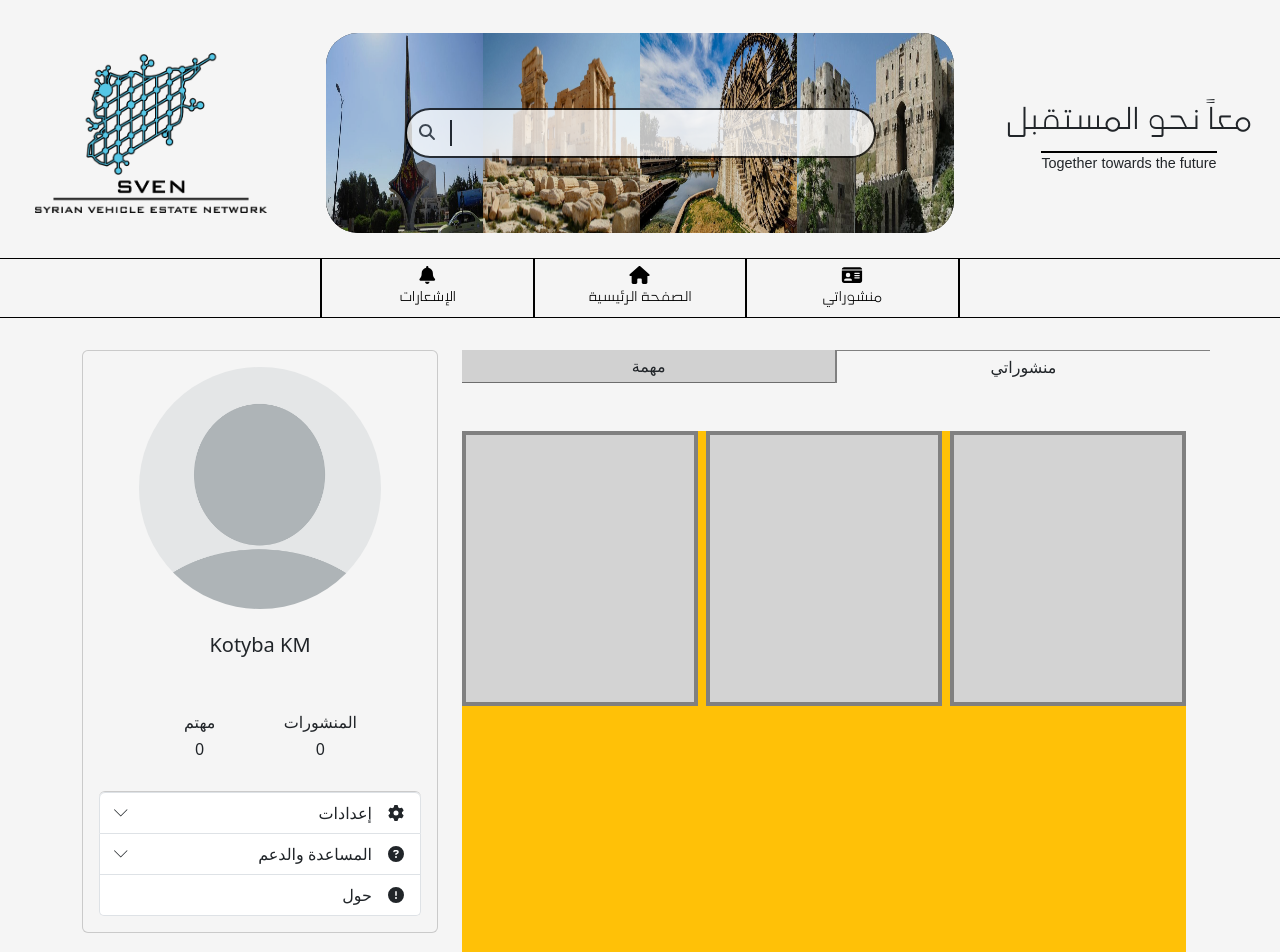
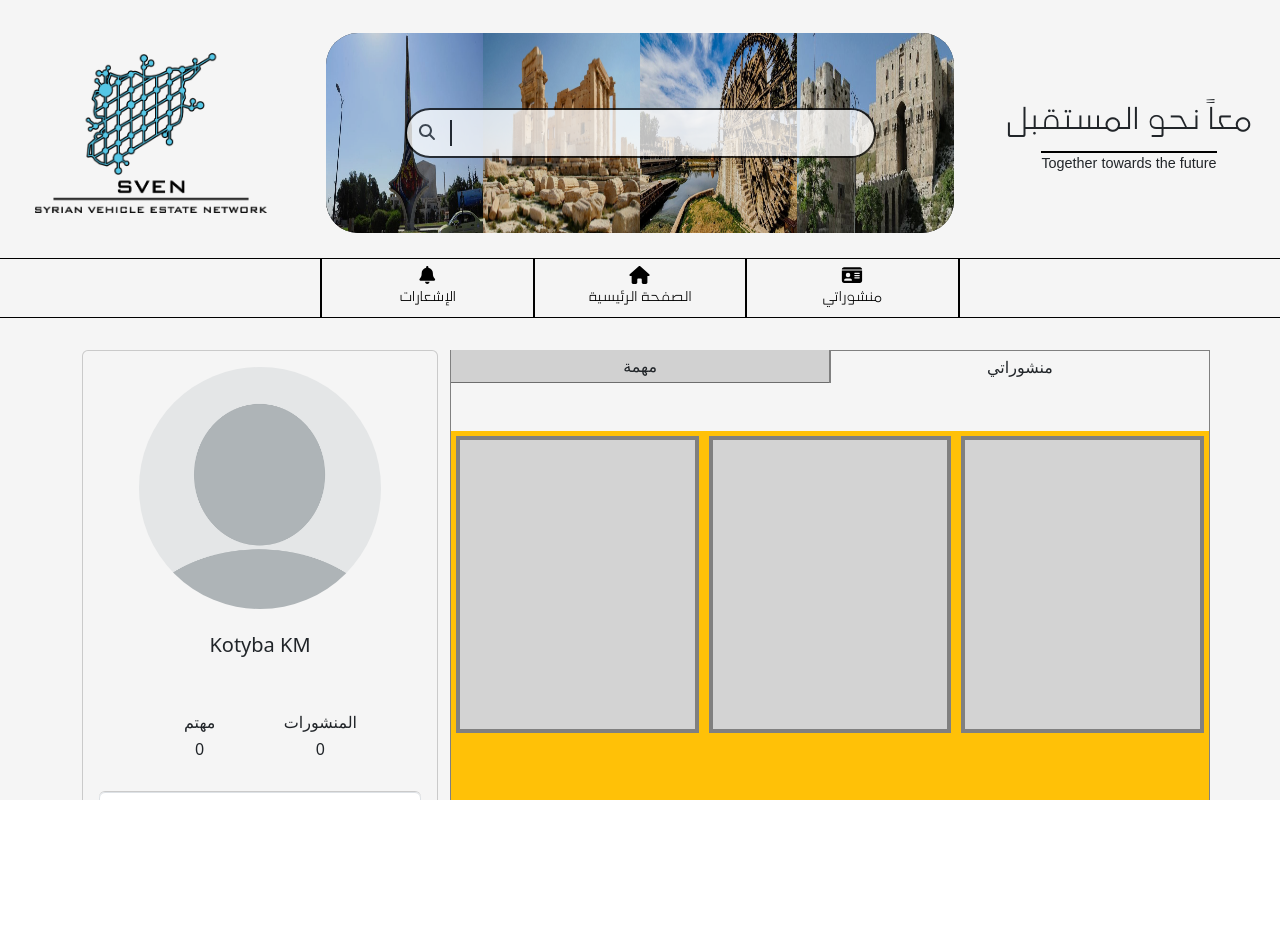
Before and after one commit to kotyba-km/SVEN, a React (Vite) app: page /profile in a window 1280 px wide. Shown: the top 952 px of the page. After the commit the page ends 800 px from the top, so only its background shows below. Built offline with nearby package versions, Linux system fonts and the light colour scheme; a web font is replaced by a local one.

Commit message:
profile hero page V-0.4

```diff
--- /dev/null
+++ b/src/components/NotificationsHero.jsx
@@ -0,0 +1,5 @@
+import styles from "./notificationsHero.module.css";
+import "bootstrap/dist/css/bootstrap.min.css";
+export default function NotificationsHero() {
+  return <div></div>;
+}
--- a/src/components/ProfileHero.jsx
+++ b/src/components/ProfileHero.jsx
@@ -19,30 +19,31 @@ export default function ProfileHero() {
   };
   return (
     <div className={`w-100 d-flex justify-content-center ${styles.bgSmoke}`}>
-      <Container className={`w-100 pt-4 mx-0`}>
-        <Row>
+      <Container className={`w-100 pt-4 mx-0 ${styles.profileContainer}`}>
+        <Row className={`justify-content-center`}>
           <Col
-            lg={4}
-            className="d-flex justify-content-center align-items-center"
+            md={4}
+            sm={11}
+            className={`d-flex justify-content-center align-items-center ${styles.acountContainer}`}
           >
             <Card
               className={`w-100 d-flex justify-content-center align-items-center p-3 bg-white mb-5 ${styles.bgSmoke}`}
             >
               <Card.Img
-                className="w-75 rounded-circle mb-4"
+                className={`w-75 rounded-circle mb-4 ${styles.cardImg}`}
                 variant="top"
                 src="./images/blank-profile-picture-973460_1280.png"
               />
               <Card.Title>Kotyba KM</Card.Title>
               <Row className="mt-5 w-75">
                 <Col
-                  lg={6}
+                  xs={6}
                   className="d-flex justify-content-center align-items-center"
                 >
                   <h6>مهتم</h6>
                 </Col>
                 <Col
-                  lg={6}
+                  xs={6}
                   className="d-flex justify-content-center align-items-center"
                 >
                   <h6>المنشورات</h6>
@@ -50,13 +51,13 @@ export default function ProfileHero() {
               </Row>
               <Row className="w-75 ">
                 <Col
-                  lg={6}
+                  xs={6}
                   className="d-flex justify-content-center align-items-center"
                 >
                   <h6>0</h6>
                 </Col>
                 <Col
-                  lg={6}
+                  xs={6}
                   className="d-flex justify-content-center align-items-center liht"
                 >
                   <h6>0</h6>
@@ -85,8 +86,9 @@ export default function ProfileHero() {
             </Card>
           </Col>
           <Col
-            lg={8}
-            className={`d-flex flex-column align-items-center pe-0 ${styles.bgSmoke} `}
+            md={8}
+            sm={11}
+            className={`d-flex flex-column align-items-center mb-5 p-0 ${styles.postsContainer} ${styles.bgSmoke} `}
           >
             <Row
               style={{ gap: "1.5px", backgroundColor: "#0000007a" }}
@@ -112,26 +114,38 @@ export default function ProfileHero() {
             <Row className="w-100 h-100">
               <Col
                 xl={12}
-                className={`text-center mt-5 ${styles.tabPostsContent} ${
-                  toggleState === 1 ? styles.contentActive : ""
-                }`}
+                className={`d-flex justify-content-center text-center mt-5  ${
+                  styles.tabPostsContent
+                } ${toggleState === 1 ? styles.contentActive : ""}`}
               >
-                <Row className="w-100 h-100 gap-2 bg-warning">
-                  <Col className={`h-50 ${styles.myPosts} `}></Col>
-                  <Col className={`h-50 ${styles.myPosts} `}></Col>
-                  <Col className={`h-50 ${styles.myPosts} `}></Col>
+                <Row className={`w-100 h-100 bg-warning`}>
+                  <Col xs={4} className="p-0">
+                    <div className={` ${styles.myPosts}`}></div>
+                  </Col>
+                  <Col xs={4} className="p-0">
+                    <div className={` ${styles.myPosts}`}></div>
+                  </Col>
+                  <Col xs={4} className="p-0">
+                    <div className={` ${styles.myPosts}`}></div>
+                  </Col>
                 </Row>
               </Col>
               <Col
                 xl={12}
-                className={`text-center mt-5 ${styles.tabImportantContent} ${
-                  toggleState === 2 ? styles.contentActive : ""
-                }`}
+                className={`d-flex justify-content-center text-center mt-5 ${
+                  styles.tabImportantContent
+                } ${toggleState === 2 ? styles.contentActive : ""}`}
               >
-                <Row className="w-100 h-100 gap-2 bg-danger">
-                  <Col className={`h-50 ${styles.myPosts} `}></Col>
-                  <Col className={`h-50 ${styles.myPosts} `}></Col>
-                  <Col className={`h-50 ${styles.myPosts} `}></Col>
+                <Row className={`w-100 h-100 bg-danger`}>
+                  <Col xs={4} className="p-0">
+                    <div className={` ${styles.myPosts}`}></div>
+                  </Col>
+                  <Col xs={4} className="p-0">
+                    <div className={` ${styles.myPosts}`}></div>
+                  </Col>
+                  <Col xs={4} className="p-0">
+                    <div className={` ${styles.myPosts}`}></div>
+                  </Col>
                 </Row>
               </Col>
             </Row>
--- a/src/components/profile.module.css
+++ b/src/components/profile.module.css
@@ -1,5 +1,18 @@
+body, html {
+  overflow-x: hidden;
+}
 .bgSmoke {
   background-color: whitesmoke !important;
+}
+.RowContainer {
+
+}
+.acountContainer {
+
+}
+.postsContainer {
+  border: 1.5px solid #0000007a;
+  border-top: none;
 }
 .tabPosts {
   background-color: #d1d1d1;
@@ -23,15 +36,22 @@
   cursor: pointer;
 }
 .tabPostsContent {
- display: none;
+  padding-right: 0;
+  padding-left: 0;
+  display: none !important;
 }
 .tabImportantContent {
-  display: none;
+  padding-right: 0;
+  padding-left: 0;
+  display: none !important;
 }
 .contentActive {
-  display: block;
+  display: flex !important;
 }
 .myPosts {
+  height: 297px;
+  margin: 5px ;
+  box-sizing: border-box;
   border: 4px solid gray;
   background-color: lightgray;
 }
@@ -50,3 +70,35 @@
 .cardListItem:last-of-type::after {
   content: '';
 }
+@media (max-width: 992px) {
+  .profileContainer{
+    min-width: 100% !important;
+  }
+  .acountContainer {
+    padding-left: 0px ;
+  }
+}
+@media (max-width: 768px) {
+  .profileContainer{
+    min-width: 100% !important;
+    margin: 0 auto;
+  }
+  .cardImg {
+    width: 50% !important;
+  }
+  .acountContainer {
+    padding: 0;
+  }
+}
+@media (max-width: 576px) {
+  .myPosts {
+    height: 200px;
+    margin: 2px;
+  }
+}
+@media (max-width: 450px) {
+  .myPosts {
+    height: 180px;
+    margin: 0.5px;
+  }
+}
```
Also changed, not shown: src/components/notificationsHero.module.css (added).
